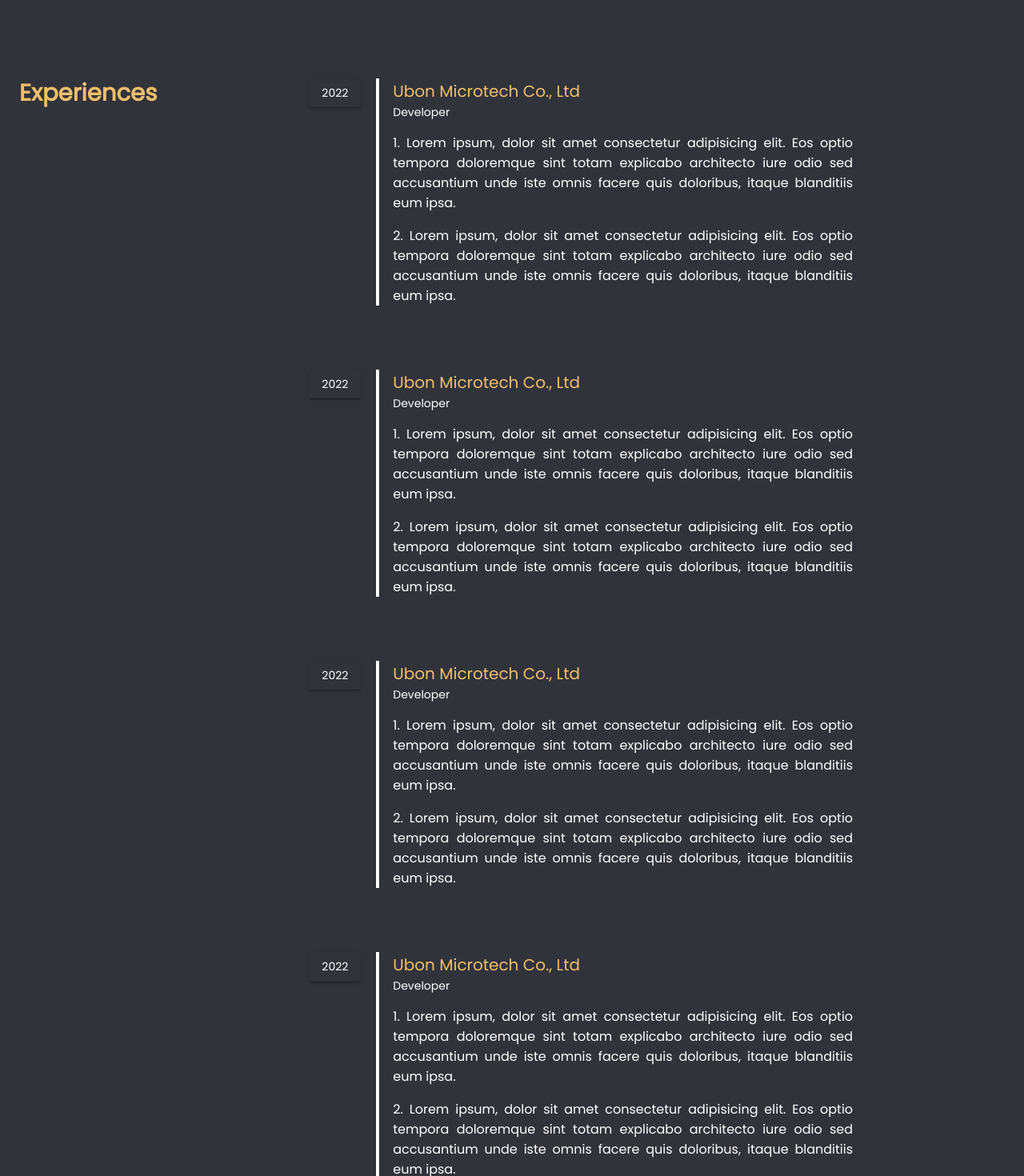
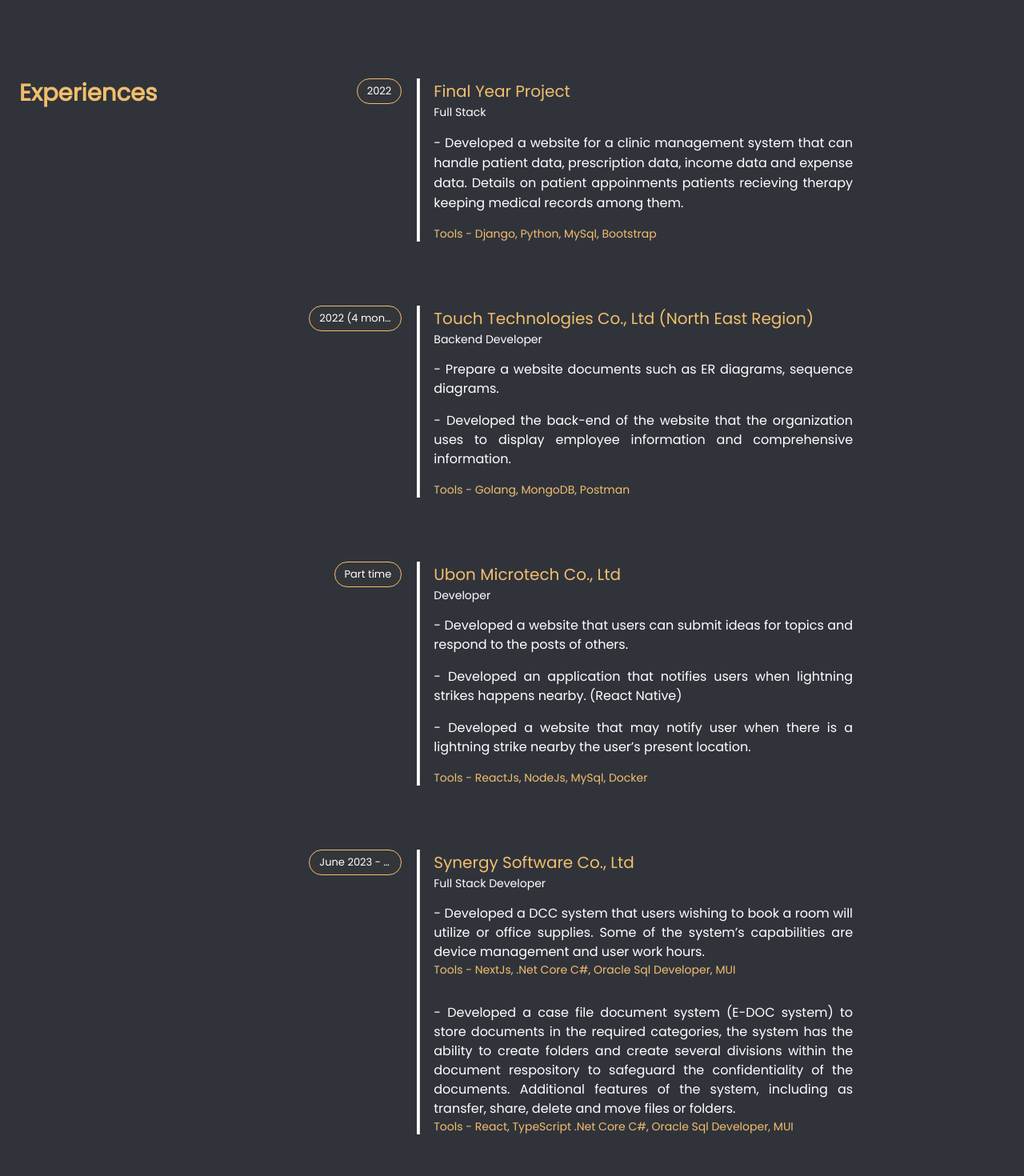
Before and after one commit to wichudasynergysoftware/test-resume-proj, a React (Vite) app: page / in a window 1280 px wide. Shown: the part 2760-4230 px from the top of the page at 80% size. Built offline with nearby package versions, Linux system fonts and the light colour scheme.

Commit message:
fix experiences

```diff
--- a/src/components/Experience.tsx
+++ b/src/components/Experience.tsx
@@ -1,4 +1,4 @@
-import { Box, Button, Divider, Grid, Typography } from "@mui/material";
+import { Box, Chip, Divider, Grid, Typography } from "@mui/material";
 
 interface Props {
   title: string;
@@ -60,8 +60,77 @@
         justifyContent={"center"}
       >
         <Grid item xs={12} sm={12} md={8} display={"flex"} gap={3}>
-          <Grid item>
-            <Button variant="contained">2022</Button>
+          <Grid item xs={3} sm={2} display={"flex"} justifyContent={"flex-end"}>
+            <Chip
+              color="success"
+              label="2022"
+              sx={{ border: "1px solid", borderColor: "secondary.main" }}
+            />
+          </Grid>
+          <Grid item flex={1}>
+            <ExperienceBox
+              title={"Final Year Project"}
+              subTitle="Full Stack"
+              body={
+                <Grid container gap={2}>
+                  <Grid item sx={{ textAlign: "justify" }}>
+                    - Developed a website for a clinic management system that
+                    can handle patient data, prescription data, income data and
+                    expense data. Details on patient appoinments patients
+                    recieving therapy keeping medical records among them.
+                  </Grid>
+                  <Grid item sx={{ textAlign: "justify" }}>
+                    <Typography variant="body2" color="secondary.main">
+                      Tools - Django, Python, MySql, Bootstrap
+                    </Typography>
+                  </Grid>
+                </Grid>
+              }
+            />
+          </Grid>
+        </Grid>
+        <Grid item xs={12} sm={12} md={8} display={"flex"} gap={3}>
+          <Grid item xs={3} sm={2} display={"flex"} justifyContent={"flex-end"}>
+            <Chip
+              color="success"
+              label="2022 (4 months)"
+              sx={{ border: "1px solid", borderColor: "secondary.main" }}
+            />
+          </Grid>
+          <Grid item flex={1}>
+            <ExperienceBox
+              title={"Touch Technologies Co., Ltd (North East Region)"}
+              subTitle="Backend Developer"
+              body={
+                <Grid container gap={2}>
+                  <Grid container sx={{ textAlign: "justify" }} gap={2}>
+                    <Typography>
+                      - Prepare a website documents such as ER diagrams,
+                      sequence diagrams.
+                    </Typography>
+                    <Typography>
+                      - Developed the back-end of the website that the
+                      organization uses to display employee information and
+                      comprehensive information.
+                    </Typography>
+                  </Grid>
+                  <Grid item sx={{ textAlign: "justify" }}>
+                    <Typography variant="body2" color="secondary.main">
+                      Tools - Golang, MongoDB, Postman
+                    </Typography>
+                  </Grid>
+                </Grid>
+              }
+            />
+          </Grid>
+        </Grid>
+        <Grid item xs={12} sm={12} md={8} display={"flex"} gap={3}>
+          <Grid item xs={3} sm={2} display={"flex"} justifyContent={"flex-end"}>
+            <Chip
+              color="success"
+              label="Part time"
+              sx={{ border: "1px solid", borderColor: "secondary.main" }}
+            />
           </Grid>
           <Grid item flex={1}>
             <ExperienceBox
@@ -69,17 +138,24 @@
               subTitle="Developer"
               body={
                 <Grid container gap={2}>
-                  <Grid item sx={{ textAlign: "justify" }}>
-                    1. Lorem ipsum, dolor sit amet consectetur adipisicing elit.
-                    Eos optio tempora doloremque sint totam explicabo architecto
-                    iure odio sed accusantium unde iste omnis facere quis
-                    doloribus, itaque blanditiis eum ipsa.
+                  <Grid container gap={2} sx={{ textAlign: "justify" }}>
+                    <Typography>
+                      - Developed a website that users can submit ideas for
+                      topics and respond to the posts of others.
+                    </Typography>
+                    <Typography>
+                      - Developed an application that notifies users when
+                      lightning strikes happens nearby. (React Native)
+                    </Typography>
+                    <Typography>
+                      - Developed a website that may notify user when there is a
+                      lightning strike nearby the user’s present location.
+                    </Typography>
                   </Grid>
                   <Grid item sx={{ textAlign: "justify" }}>
-                    2. Lorem ipsum, dolor sit amet consectetur adipisicing elit.
-                    Eos optio tempora doloremque sint totam explicabo architecto
-                    iure odio sed accusantium unde iste omnis facere quis
-                    doloribus, itaque blanditiis eum ipsa.
+                    <Typography variant="body2" color="secondary.main">
+                      Tools - ReactJs, NodeJs, MySql, Docker
+                    </Typography>
                   </Grid>
                 </Grid>
               }
@@ -87,80 +163,43 @@
           </Grid>
         </Grid>
         <Grid item xs={12} sm={12} md={8} display={"flex"} gap={3}>
-          <Grid item>
-            <Button variant="contained">2022</Button>
+          <Grid item xs={3} sm={2} display={"flex"} justifyContent={"flex-end"}>
+            <Chip
+              color="success"
+              label="June 2023 - Present"
+              sx={{ border: "1px solid", borderColor: "secondary.main" }}
+            />
           </Grid>
           <Grid item flex={1}>
             <ExperienceBox
-              title={"Ubon Microtech Co., Ltd"}
-              subTitle="Developer"
+              title={"Synergy Software Co., Ltd"}
+              subTitle="Full Stack Developer"
               body={
-                <Grid container gap={2}>
-                  <Grid item sx={{ textAlign: "justify" }}>
-                    1. Lorem ipsum, dolor sit amet consectetur adipisicing elit.
-                    Eos optio tempora doloremque sint totam explicabo architecto
-                    iure odio sed accusantium unde iste omnis facere quis
-                    doloribus, itaque blanditiis eum ipsa.
+                <Grid container gap={4}>
+                  <Grid container sx={{ textAlign: "justify" }}>
+                    <Typography>
+                      - Developed a DCC system that users wishing to book a room
+                      will utilize or office supplies. Some of the system’s
+                      capabilities are device management and user work hours.
+                    </Typography>
+                    <Typography variant="body2" color="secondary.main">
+                      Tools - NextJs, .Net Core C#, Oracle Sql Developer, MUI
+                    </Typography>
                   </Grid>
-                  <Grid item sx={{ textAlign: "justify" }}>
-                    2. Lorem ipsum, dolor sit amet consectetur adipisicing elit.
-                    Eos optio tempora doloremque sint totam explicabo architecto
-                    iure odio sed accusantium unde iste omnis facere quis
-                    doloribus, itaque blanditiis eum ipsa.
-                  </Grid>
-                </Grid>
-              }
-            />
-          </Grid>
-        </Grid>
-        <Grid item xs={12} sm={12} md={8} display={"flex"} gap={3}>
-          <Grid item>
-            <Button variant="contained">2022</Button>
-          </Grid>
-          <Grid item flex={1}>
-            <ExperienceBox
-              title={"Ubon Microtech Co., Ltd"}
-              subTitle="Developer"
-              body={
-                <Grid container gap={2}>
-                  <Grid item sx={{ textAlign: "justify" }}>
-                    1. Lorem ipsum, dolor sit amet consectetur adipisicing elit.
-                    Eos optio tempora doloremque sint totam explicabo architecto
-                    iure odio sed accusantium unde iste omnis facere quis
-                    doloribus, itaque blanditiis eum ipsa.
-                  </Grid>
-                  <Grid item sx={{ textAlign: "justify" }}>
-                    2. Lorem ipsum, dolor sit amet consectetur adipisicing elit.
-                    Eos optio tempora doloremque sint totam explicabo architecto
-                    iure odio sed accusantium unde iste omnis facere quis
-                    doloribus, itaque blanditiis eum ipsa.
-                  </Grid>
-                </Grid>
-              }
-            />
-          </Grid>
-        </Grid>
-        <Grid item xs={12} sm={12} md={8} display={"flex"} gap={3}>
-          <Grid item>
-            <Button variant="contained">2022</Button>
-          </Grid>
-          <Grid item flex={1}>
-            <ExperienceBox
-              title={"Ubon Microtech Co., Ltd"}
-              subTitle="Developer"
-              body={
-                <Grid container gap={2}>
-                  <Grid item sx={{ textAlign: "justify" }}>
-                    1. Lorem ipsum, dolor sit amet consectetur adipisicing elit.
-                    Eos optio tempora doloremque sint totam explicabo architecto
-                    iure odio sed accusantium unde iste omnis facere quis
-                    doloribus, itaque blanditiis eum ipsa.
-                  </Grid>
-                  <Grid item sx={{ textAlign: "justify" }}>
-                    2. Lorem ipsum, dolor sit amet consectetur adipisicing elit.
-                    Eos optio tempora doloremque sint totam explicabo architecto
-                    iure odio sed accusantium unde iste omnis facere quis
-                    doloribus, itaque blanditiis eum ipsa.
+                  <Grid container sx={{ textAlign: "justify" }}>
+                    <Typography>
+                      - Developed a case file document system (E-DOC system) to
+                      store documents in the required categories, the system has
+                      the ability to create folders and create several divisions
+                      within the document respository to safeguard the
+                      confidentiality of the documents. Additional features of
+                      the system, including as transfer, share, delete and move
+                      files or folders.
+                    </Typography>
+                    <Typography variant="body2" color="secondary.main">
+                      Tools - React, TypeScript .Net Core C#, Oracle Sql
+                      Developer, MUI
+                    </Typography>
                   </Grid>
                 </Grid>
               }
--- a/src/theme/palette.ts
+++ b/src/theme/palette.ts
@@ -24,7 +24,7 @@
     dark: '#ffb800',
   },
   success: {
-    main: '#1BC300',
+    main: '#34353a',
     contrastText: '#fff',
     light: '#bbeab7',
   },
```
